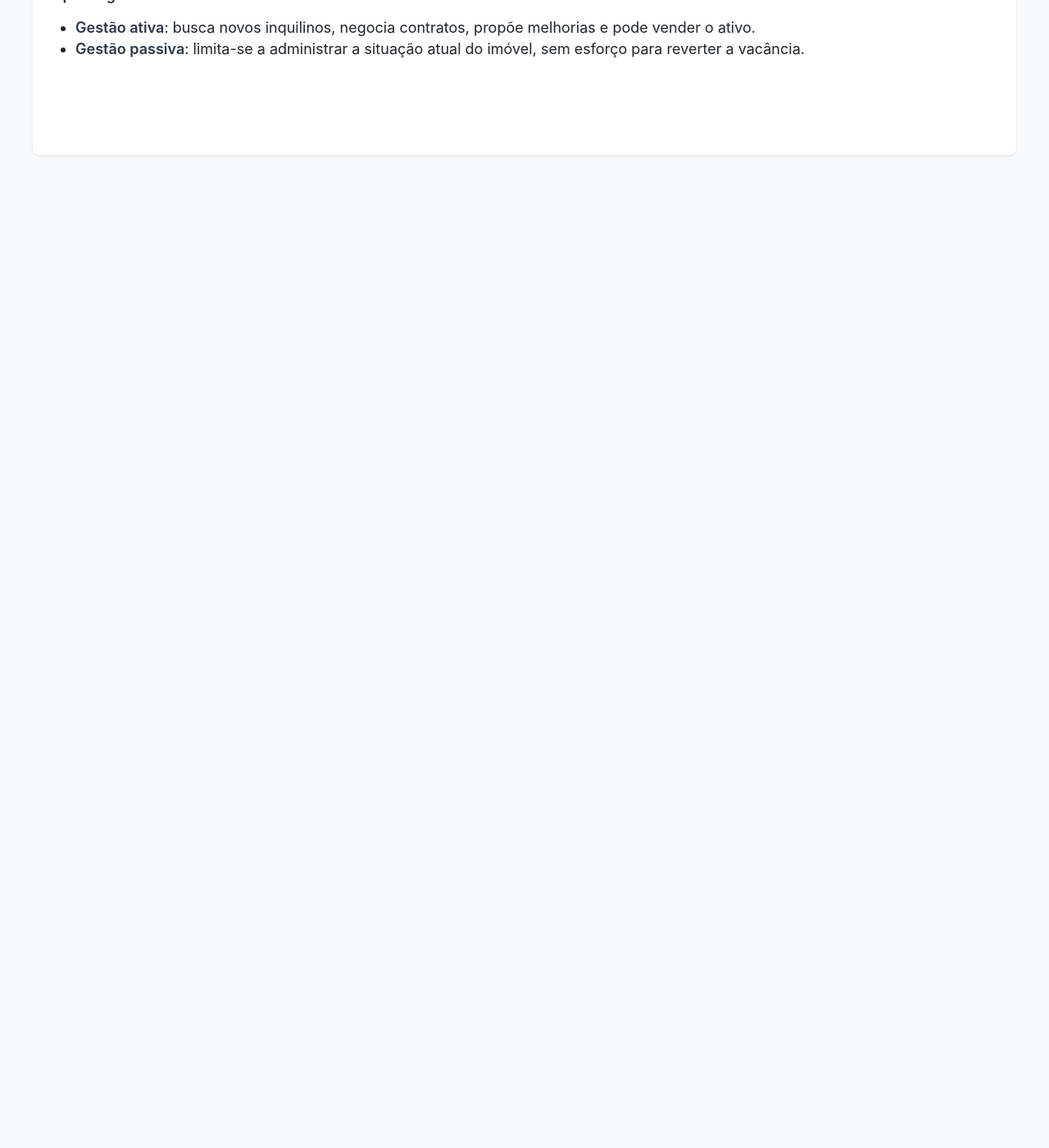
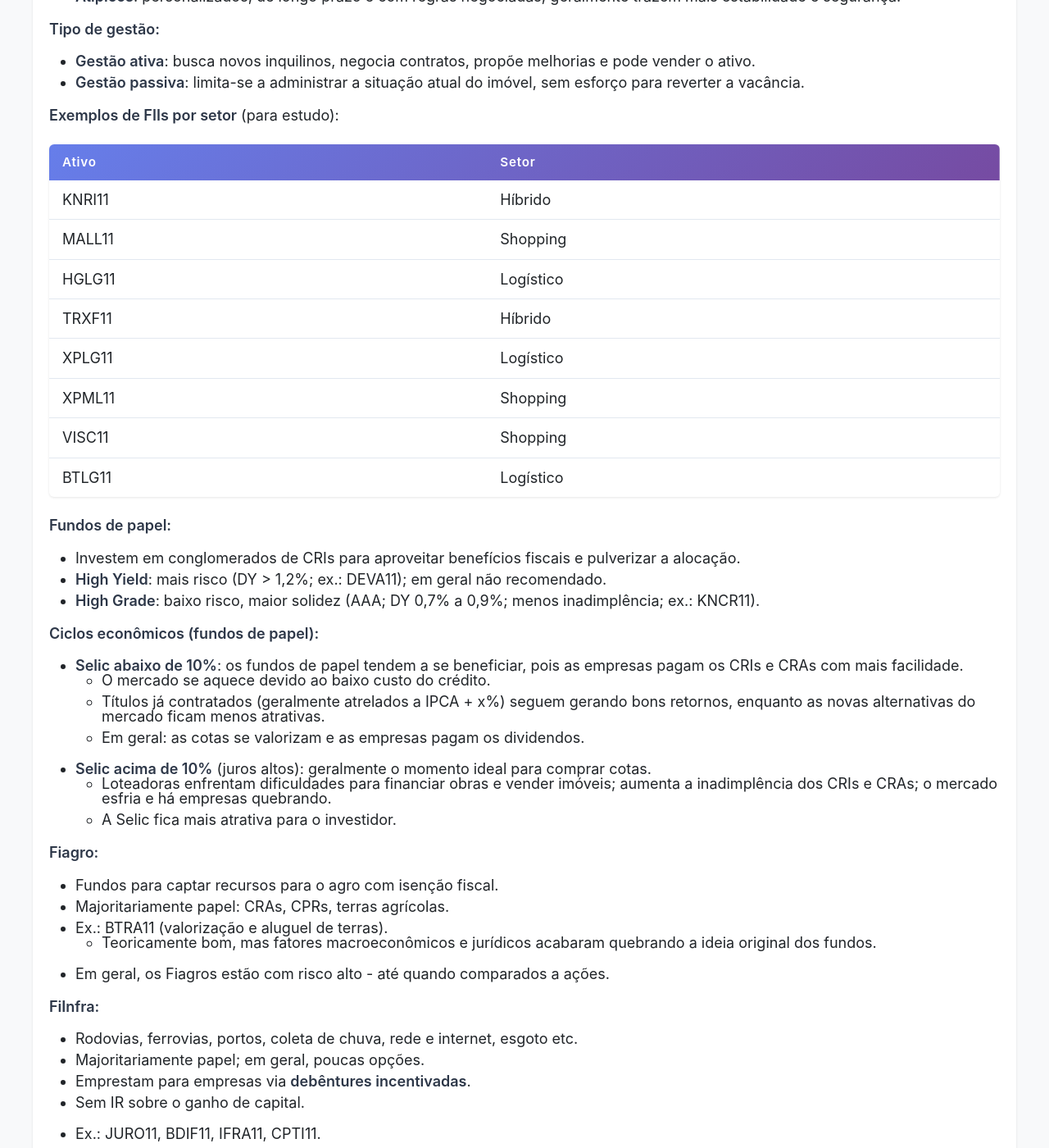
Before and after one commit to CarlosPena00/carlospena00.github.io, a Jekyll site: the page built from _posts/2026-07-01-ecomomy-auvp.md, in a window 1280 px wide and 1400 px high, scrolled down 21905 px. Shown: the whole window at 82% size. Built offline with Jekyll 4.4.1, drawn with Linux system fonts in a browser that asks for light colours; before the commit the page ends 22114 px from its top, so only the background shows below that; some of the changed text lies outside the part shown.

Commit message:
docs(blog): Expand AUVP notes with FIIs, small caps and market traps
Add study material to the AUVP economy post: FII examples by sector,
fundos de papel (high yield/high grade), economic cycles, Fiagro and
FiInfra, small caps criteria, the "método burro" strategy, and common
financial market traps (COE, capitalização, consórcio, opções).

---
How to test

bundle exec jekyll build
# Open _site and confirm the post 2026-07-01-ecomomy-auvp renders the
# new sections and the FII table correctly.

```diff
--- a/_posts/2026-07-01-ecomomy-auvp.md
+++ b/_posts/2026-07-01-ecomomy-auvp.md
@@ -532,6 +532,7 @@ Referências:
   - Alto **ROE**.
   - Boa **margem líquida**.
   - Carteira diversificada (não igualitária).
+- Na hora de ter segurança, seja seguro; na hora de ser agressivo, seja agressivo - evite investimentos meio a meio.
 
 - **Todo problema complexo tem uma solução simples e errada** (ex.: escolher aleatoriamente ou seguir uma carteira recomendada).
 
@@ -906,3 +907,95 @@ Exemplo de critérios básicos para o filtro inicial:
 
 - **Gestão ativa**: busca novos inquilinos, negocia contratos, propõe melhorias e pode vender o ativo.
 - **Gestão passiva**: limita-se a administrar a situação atual do imóvel, sem esforço para reverter a vacância.
+
+**Exemplos de FIIs por setor** (para estudo):
+
+| Ativo | Setor |
+|-------|-------|
+| KNRI11 | Híbrido |
+| MALL11 | Shopping |
+| HGLG11 | Logístico |
+| TRXF11 | Híbrido |
+| XPLG11 | Logístico |
+| XPML11 | Shopping |
+| VISC11 | Shopping |
+| BTLG11 | Logístico |
+
+**Fundos de papel:**
+
+- Investem em conglomerados de CRIs para aproveitar benefícios fiscais e pulverizar a alocação.
+- **High Yield**: mais risco (DY > 1,2%; ex.: DEVA11); em geral não recomendado.
+- **High Grade**: baixo risco, maior solidez (AAA; DY 0,7% a 0,9%; menos inadimplência; ex.: KNCR11).
+
+**Ciclos econômicos (fundos de papel):**
+
+- **Selic abaixo de 10%**: os fundos de papel tendem a se beneficiar, pois as empresas pagam os CRIs e CRAs com mais facilidade.
+  - O mercado se aquece devido ao baixo custo do crédito.
+  - Títulos já contratados (geralmente atrelados a IPCA + x%) seguem gerando bons retornos, enquanto as novas alternativas do mercado ficam menos atrativas.
+  - Em geral: as cotas se valorizam e as empresas pagam os dividendos.
+- **Selic acima de 10%** (juros altos): geralmente o momento ideal para comprar cotas.
+  - Loteadoras enfrentam dificuldades para financiar obras e vender imóveis; aumenta a inadimplência dos CRIs e CRAs; o mercado esfria e há empresas quebrando.
+  - A Selic fica mais atrativa para o investidor.
+
+**Fiagro:**
+
+- Fundos para captar recursos para o agro com isenção fiscal.
+- Majoritariamente papel: CRAs, CPRs, terras agrícolas.
+- Ex.: BTRA11 (valorização e aluguel de terras).
+  - Teoricamente bom, mas fatores macroeconômicos e jurídicos acabaram quebrando a ideia original dos fundos.
+- Em geral, os Fiagros estão com risco alto - até quando comparados a ações.
+
+**FiInfra:**
+
+- Rodovias, ferrovias, portos, coleta de chuva, rede e internet, esgoto etc.
+- Majoritariamente papel; em geral, poucas opções.
+- Emprestam para empresas via **debêntures incentivadas**.
+- Sem IR sobre o ganho de capital.
+- Ex.: JURO11, BDIF11, IFRA11, CPTI11.
+
+- **Obs.**: nem os Fiagro nem os FiInfra têm solidez no momento - melhor evitar por hora.
+
+### Small Caps (US: < US$ 10 bi; BR: < R$ 10 bi)
+
+- Mais risco, mais volatilidade e mais assimetria (o mercado demora mais para entender a empresa/setor) → maior rentabilidade potencial.
+- Faz sentido apenas se for **pulverizado**.
+- **Critérios**:
+  - **Crescimento de receita** (e não de lucro; em geral não é lucrativa/estável, pega o lucro e reinveste).
+  - **Margens** do negócio (receita, EBITDA).
+  - **Dívidas**.
+  - **ROIC**.
+
+**Exemplo:** SmartFit (R$ 13 bi):
+
+- Dívida Líquida/PL (patrimônio líquido) e Dívida Líquida/EBITDA baixos.
+- CAGR Receita (5 anos) razoável/baixo.
+- Payout alto (estranho).
+- "Eu acredito que a SmartFit tem potencial competitivo para ganhar o mercado?" → Não.
+- Composição do equity: 58% está com o mercado; o dono tem apenas 7%.
+
+### Método Burro
+
+- O ser humano é voltado para o emocional.
+- 99% dos day traders perdem dinheiro e a maioria dos fundos perde do índice de referência; "os melhores investidores estão mortos".
+- O método consiste em definir valores fixos para cada setor e ir rebalanceando de acordo.
+
+### Armadilhas do mercado financeiro
+
+**COE (Certificado de operações estruturadas)**
+  - ex: Se google+ouro+taxa juros subir; o cliente ganha
+        C.C. o capital fica "protegido" --> amarra o dinheiro por X anos, sem considerar inflação
+  - ex: Se der certo ganha ações, se der errado ganha CRI/CRA
+  Não considera a inflação, custo de oportunidade etc;
+  * Sempre sendo um investimento **ruim**
+
+**Cappitalização**
+  - Junta R$ X para concorrer a premios a x tempos --> Corrigido a IPCA
+  mas desconsiderando o premium do IPCA+
+  - Sempre melhor investir diretamente
+
+**Consorcio**
+  - Pagando a admnistração de 20% + reajuste por INPC
+  - longo prazo acaba em tudo para ser juros
+
+**Opções/Dividendos sinteticos**
+  - Ações com Opção de compra/venda pois é cobrado uma taxa, a longo prazo a casa ganha
```
